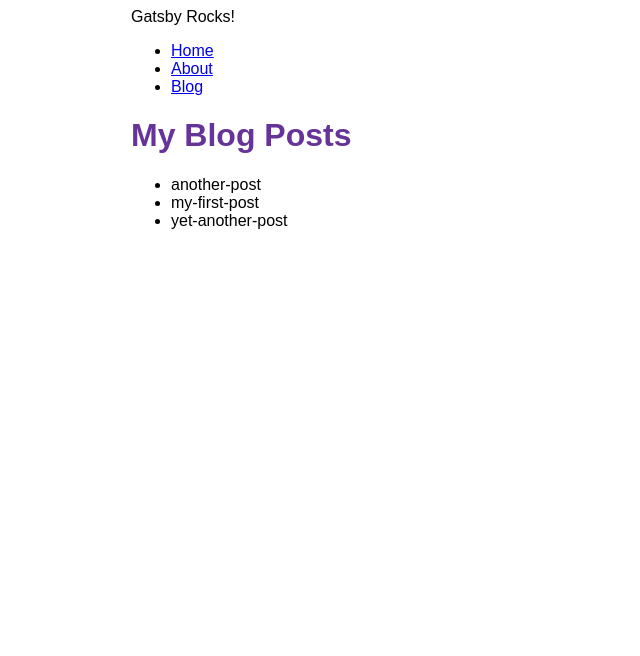
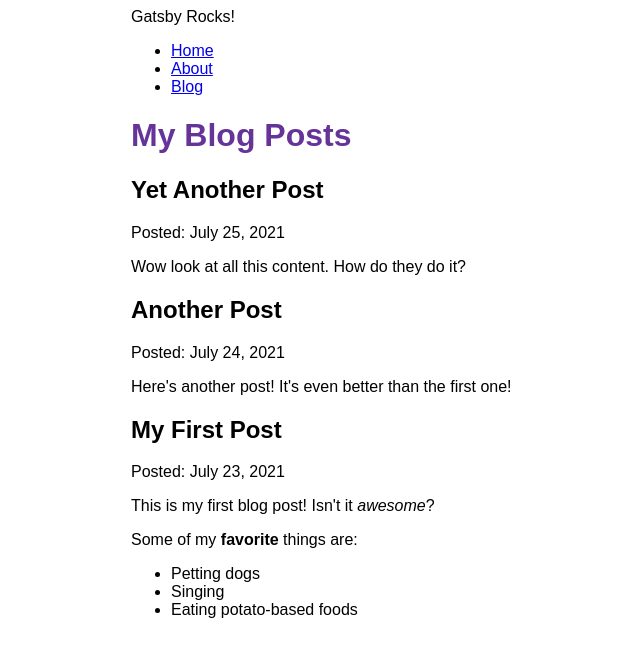
Before and after one commit to jaygupt/My-First-Gatsby-Site, a Gatsby site: page /blog in a window 1280 px wide. Shown: the whole page, without its empty margins (259-899 px from the left). Built offline with nearby package versions, Linux system fonts and the light colour scheme; Gatsby itself is replaced by a stand-in of ours.

Commit message:
Finished Gatsby Tutorial Part 5

```diff
--- a/blog/another-post.mdx
+++ b/blog/another-post.mdx
@@ -0,0 +1,6 @@
+---
+title: "Another Post"
+date: "2021-07-24"
+---
+
+Here's another post! It's even better than the first one!
--- a/blog/my-first-post.mdx
+++ b/blog/my-first-post.mdx
@@ -0,0 +1,12 @@
+---
+title: "My First Post"
+date: "2021-07-23"
+---
+
+This is my first blog post! Isn't it *awesome*?
+
+Some of my **favorite** things are:
+
+* Petting dogs
+* Singing
+* Eating potato-based foods
--- a/blog/yet-another-post.mdx
+++ b/blog/yet-another-post.mdx
@@ -0,0 +1,6 @@
+---
+title: "Yet Another Post"
+date: "2021-07-25"
+---
+
+Wow look at all this content. How do they do it?
--- a/gatsby-config.js
+++ b/gatsby-config.js
@@ -12,6 +12,7 @@
         name: `blog`,
         path: `${__dirname}/blog`
       }
-    }
+    },
+    "gatsby-plugin-mdx"
   ],
 };
--- a/package.json
+++ b/package.json
@@ -15,8 +15,11 @@
     "clean": "gatsby clean"
   },
   "dependencies": {
+    "@mdx-js/mdx": "^1.6.22",
+    "@mdx-js/react": "^1.6.22",
     "gatsby": "^3.13.1",
     "gatsby-plugin-image": "^1.14.0",
+    "gatsby-plugin-mdx": "^2.14.0",
     "gatsby-plugin-sharp": "^3.14.0",
     "gatsby-source-filesystem": "^3.14.0",
     "react": "^17.0.1",
--- a/src/pages/blog.js
+++ b/src/pages/blog.js
@@ -1,28 +1,36 @@
 import * as React from 'react'
 import { graphql } from 'gatsby'
+import { MDXRenderer } from 'gatsby-plugin-mdx'
 import Layout from '../components/layout'
 
 const BlogPage = ({ data }) => {
   return (
     <Layout pageTitle="My Blog Posts">
-      <ul>
-        {
-          data.allFile.nodes.map(node => (
-            <li key={node.name}>
-              {node.name}
-            </li>
-          ))
-        }
-      </ul>
+      {
+        data.allMdx.nodes.map((node) => (
+          <article key={node.id}>
+            <h2>{node.frontmatter.title}</h2>
+            <p>Posted: {node.frontmatter.date}</p>
+            <MDXRenderer>
+              {node.body}
+            </MDXRenderer>
+          </article>
+        ))
+      }
     </Layout>
   )
 }
 
 export const query = graphql`
-  query {
-    allFile {
+  query MyQuery {
+    allMdx(sort: {fields: frontmatter___date, order: DESC}) {
       nodes {
-        name
+        frontmatter {
+          date(formatString: "MMMM D, YYYY")
+          title
+        }
+        id
+        body
       }
     }
   }
```
Also changed, not shown: 1 other file.
